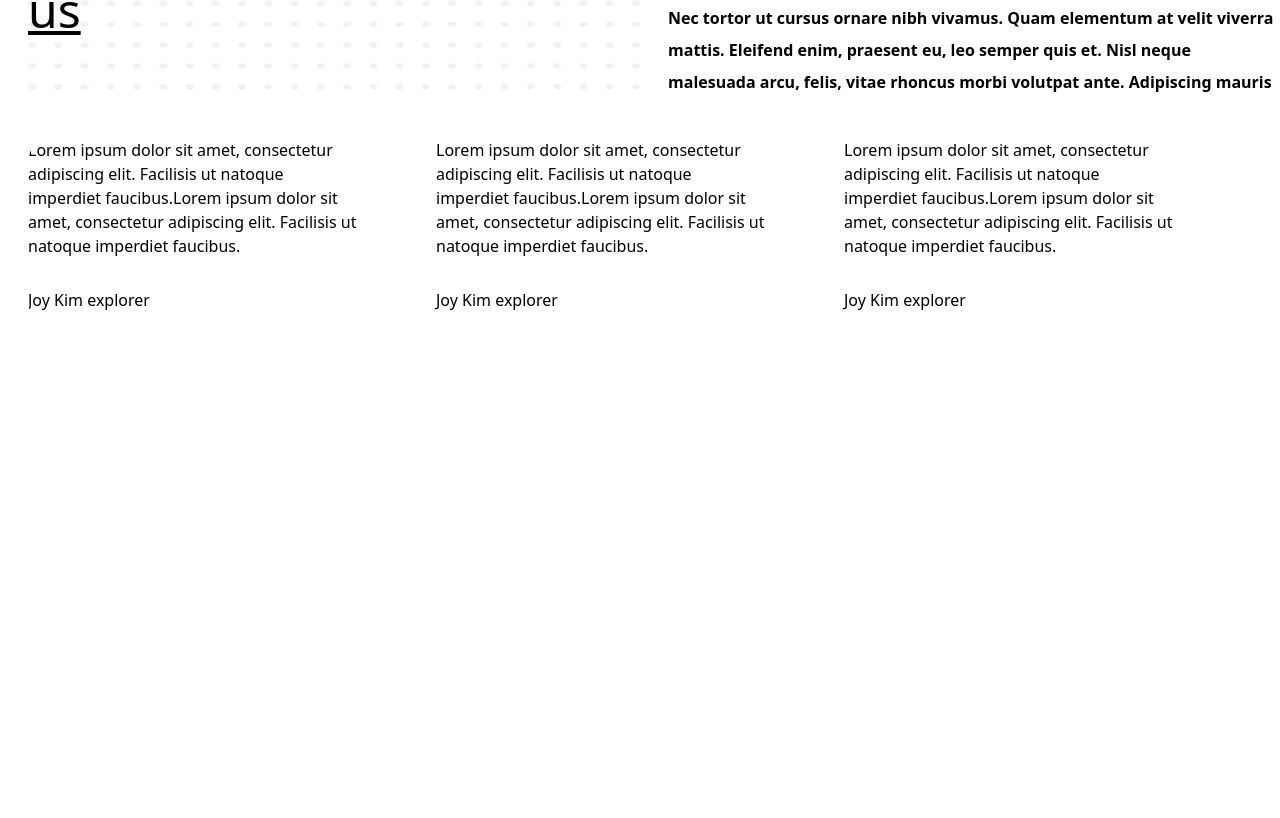
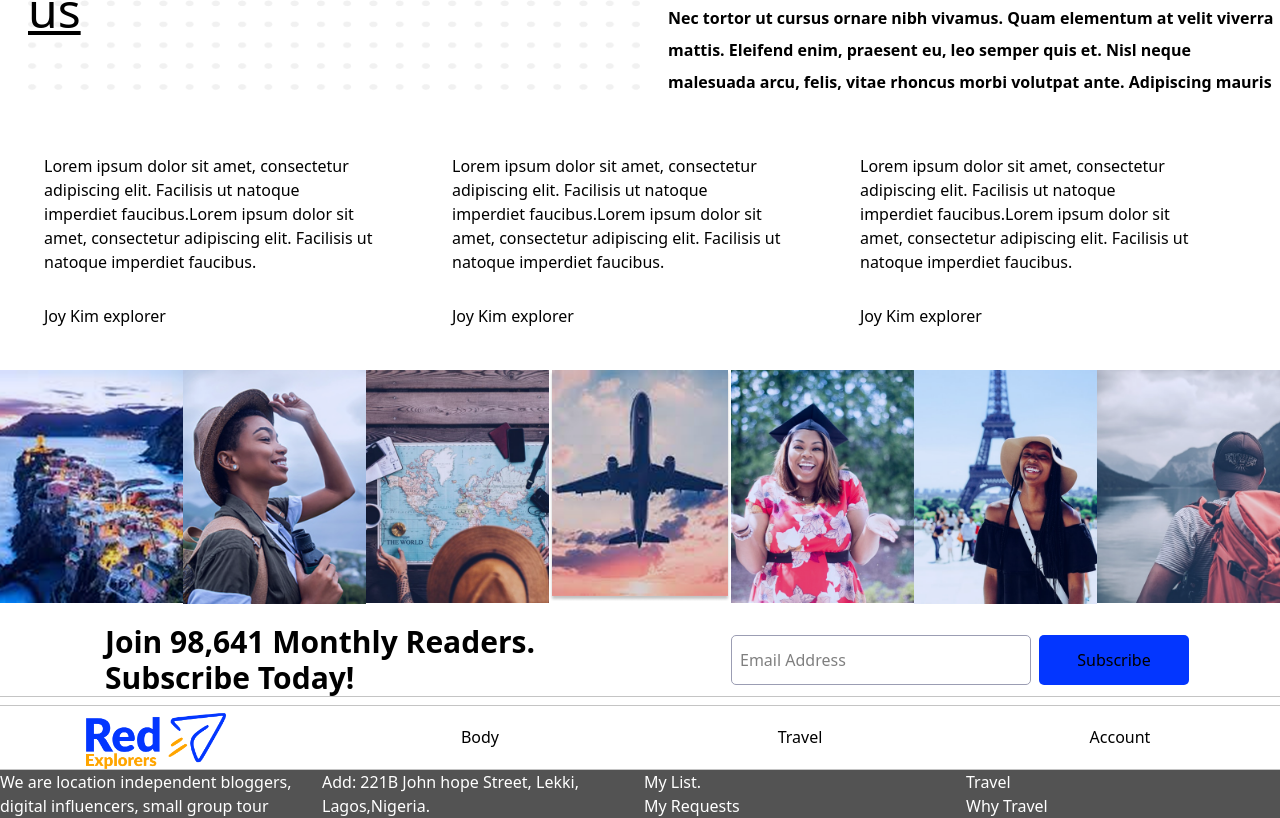
Before and after one commit to Val242/Traveling, a React (Vite) app: page /aboutus in a window 1280 px wide. Shown: the part 3342-4160 px from the top of the page. Before the commit the page ends 3680 px from the top, so only its background shows below. Built offline with nearby package versions, Linux system fonts and the light colour scheme.

Commit message:
Wrapped up my about page

```diff
--- a/src/Routes/AboutUs.jsx
+++ b/src/Routes/AboutUs.jsx
@@ -8,6 +8,15 @@ import Marshall from "../assets/Marshall.png"
 import Tesla from "../assets/Tesla.png"
 import Chocolatory from "../assets/Chocolatory.png"
 import Boss from "../assets/Boss.png"
+import nature from "../assets/nature.png"
+import lady from "../assets/lady.png"
+import map from "../assets/map.png"
+import plane from "../assets/plane.png"
+import woman from "../assets/woman.png"
+import mycrush from "../assets/mycrush.png"
+import water from "../assets/water.png"
+
+import Footer from './Footer';
 
 function AboutUs() {
   return (
@@ -180,9 +189,9 @@ Eleifend enim, praesent eu, leo semper quis et. Nisl neque malesuada arcu, felis
 
                               </div>
 
-                          <div className='grid grid-cols-3 gap-y-3 mx-7'>
+                          <div className='grid grid-cols-3 gap-y-3 mx-7 '>
 
-                            <div className='grid grid-rows-[4fr_1fr] rounded-3xl overflow-hidden'>
+                            <div className='grid grid-rows-[4fr_1fr] rounded-3xl overflow-hidden p-4 '>
 
                                       <div className='w-[330px] h-[150px]'>
                                         Lorem ipsum dolor sit amet, consectetur adipiscing elit. Facilisis ut natoque imperdiet faucibus.Lorem ipsum dolor sit amet, consectetur adipiscing elit. Facilisis ut natoque imperdiet faucibus.
@@ -192,7 +201,7 @@ Eleifend enim, praesent eu, leo semper quis et. Nisl neque malesuada arcu, felis
                             </div>
 
 
-                            <div className='grid grid-rows-[4fr_1fr]'>
+                            <div className='grid grid-rows-[4fr_1fr]  rounded-3xl overflow-hidden p-4'>
 
                                       <div className='w-[330px] h-[150px]'>
                                         Lorem ipsum dolor sit amet, consectetur adipiscing elit. Facilisis ut natoque imperdiet faucibus.Lorem ipsum dolor sit amet, consectetur adipiscing elit. Facilisis ut natoque imperdiet faucibus.
@@ -202,7 +211,7 @@ Eleifend enim, praesent eu, leo semper quis et. Nisl neque malesuada arcu, felis
                             </div>
 
 
-                            <div className='grid grid-rows-[4fr_1fr]'>
+                            <div className='grid grid-rows-[4fr_1fr]  rounded-3xl overflow-hidden p-4'>
 
                                       <div className='w-[330px] h-[150px]'>
                                         Lorem ipsum dolor sit amet, consectetur adipiscing elit. Facilisis ut natoque imperdiet faucibus.Lorem ipsum dolor sit amet, consectetur adipiscing elit. Facilisis ut natoque imperdiet faucibus.
@@ -219,7 +228,48 @@ Eleifend enim, praesent eu, leo semper quis et. Nisl neque malesuada arcu, felis
                             </div>
 
                           </div>
-          </div>
+                           <div className='grid grid-cols-7 grid-rows-1'>
+                        <div>
+                      <img src={nature} alt="nature" />
+                        </div>
+                        <div>
+                      <img src={lady} alt="lady" />
+                        </div>
+                        <div>
+                      <img src={map} alt="map" />
+                        </div>
+                         <div>
+                      <img src={plane} alt="plane" />
+                        </div>
+                       <div>
+                      <img src={woman} alt="woman" />
+                       </div>
+                       <div>
+                      <img src={mycrush} alt="mycrush" />
+                       </div>
+                       <div>
+                      <img src={water} alt="water" />
+                      </div>
+                </div>
+                  <div className='grid place-items-center grid-cols-[1fr_1fr] mt-5  border-b border-b-[#C4C4C4]  '>
+                          <div>
+                            <p className='font-bold text-3xl'>Join 98,641 Monthly Readers. <br /> Subscribe Today!</p>
+                          </div>
+                          <div className='grid grid-cols-[2fr_1fr] gap-x-2 '>
+                             <input type="email"  placeholder='Email Address'
+
+                          className='grid  border border-[#9B9DB3] p-2 rounded-[5px] '/>
+
+                          <div>
+                            <button className='bg-[#0336FF] w-[150px] h-[50px]  rounded-[5px]'>
+                              Subscribe
+                            </button>
+                          </div>
+                          </div>
+                  </div>
+      <Footer></Footer>
+              </div>
+
   )
 }
 
```
